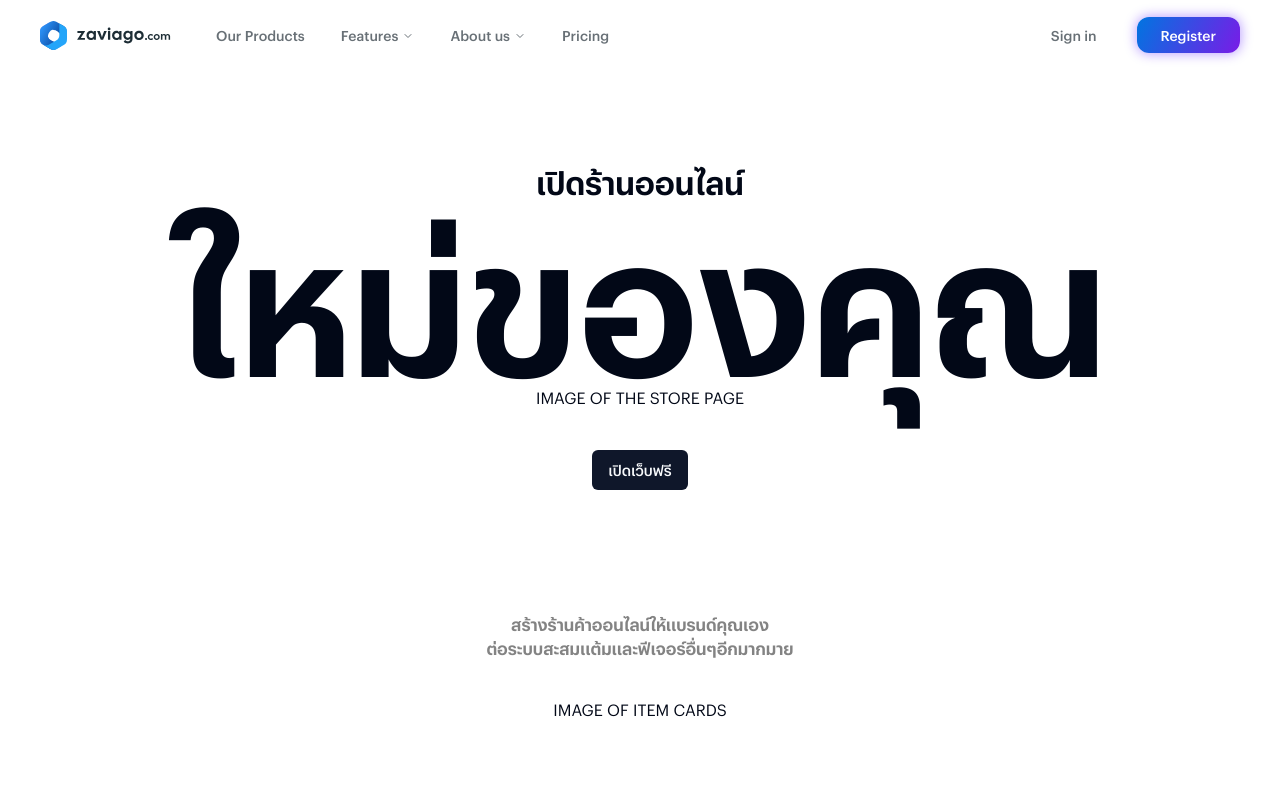
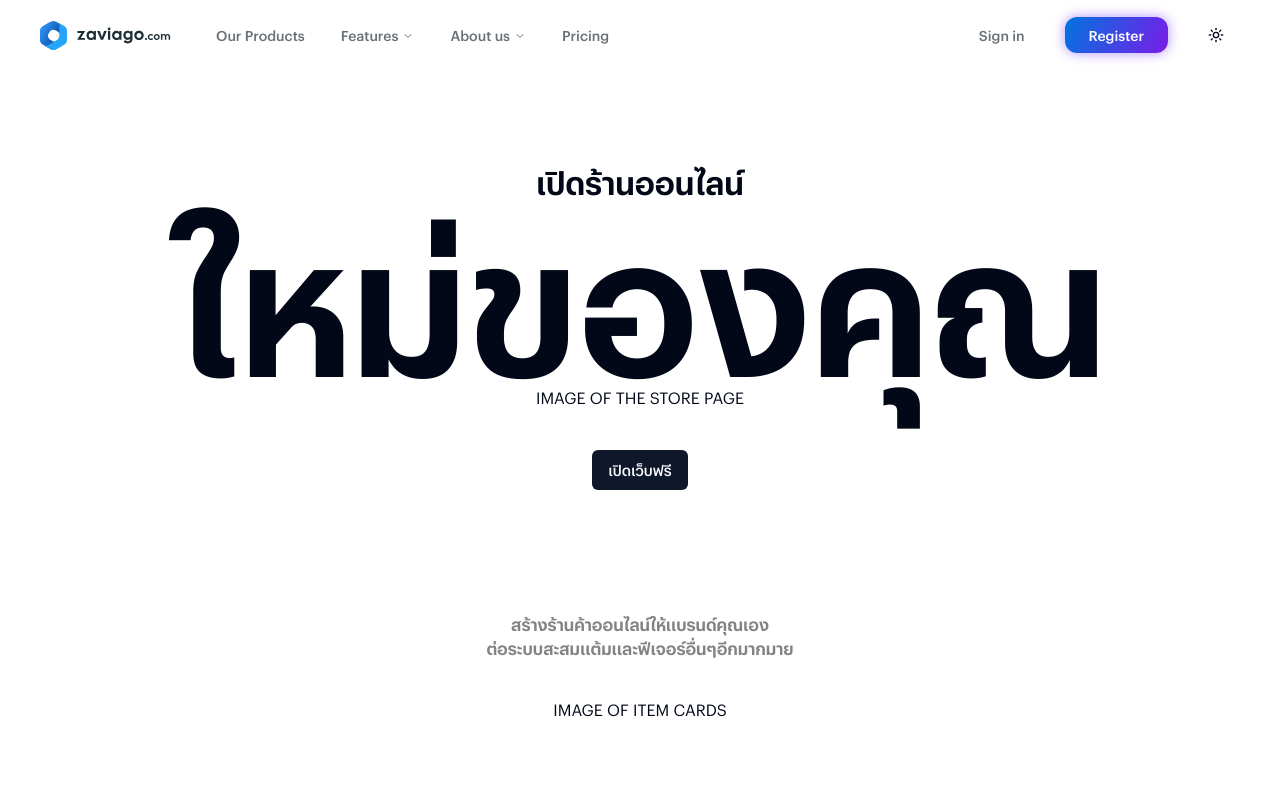
Before and after one commit to zaviagodev/zaviago-new-site, a Next.js app: page /webstore in a window 1280 px wide. Shown: the top 800 px of the page. Built offline with nearby package versions, Linux system fonts and the light colour scheme.

Commit message:
add: toggle theme button

```diff
--- a/components/Header.tsx
+++ b/components/Header.tsx
@@ -25,14 +25,15 @@ interface MenusProps {
 }
 
 const Header = () => {
-  // const { setTheme, theme } = useTheme()
-  // const handleSwitchTheme = () => {
-  //   if (theme === "light"){
-  //     setTheme("dark")
-  //   } else {
-  //     setTheme("light")
-  //   }
-  // }
+  const { setTheme, theme } = useTheme()
+  const handleSwitchTheme = () => {
+    if (theme && theme === "light"){
+      setTheme("dark")
+    } else {
+      setTheme("light")
+    }
+  }
+
   const menus: MenusProps[] = [
     {
       title: "Our Products",
@@ -102,9 +103,11 @@ const Header = () => {
         <div className="flex items-center gap-6">
           <Button variant="ghost" className="!bg-transparent text-[#687076] hover:text-black">Sign in</Button>
           <Link href="https://dashboard.zaviago.com" className="purple-button">Register</Link>
-          {/* <Button onClick={handleSwitchTheme}>
-            {theme === "light" ? <Sun /> : <Moon />}
-          </Button> */}
+          {theme && (
+            <Button onClick={handleSwitchTheme} variant="ghost">
+              {theme === "light" ? <Sun /> : <Moon />}
+            </Button>
+          )}
         </div>
       </div>
     </header>
```
